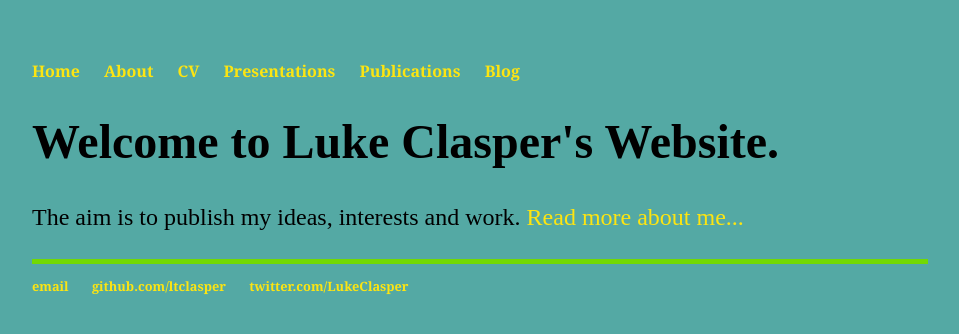
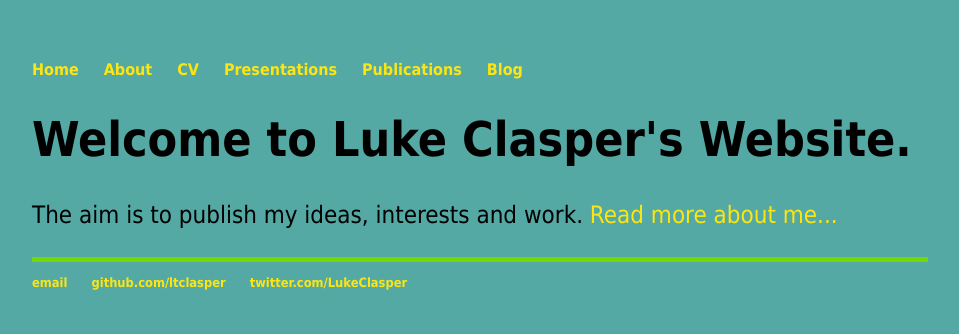
Before and after one commit to ltclasper/ltclasper.github.io, a Jekyll site: the page built from index.html, in a window 1280 px wide. Shown: the top 334 px of the page, without its empty margins (160-1119 px from the left). Built offline with Jekyll 4.4.1, drawn with Linux system fonts in a browser that asks for light colours.

Commit message:
Update main.css

```diff
--- a/css/main.css
+++ b/css/main.css
@@ -4,7 +4,7 @@ body {
     background-color: #54A9A4;
 }
 nav ul, footer ul {
-    font-family:'Georgia','serif';
+    font-family:'Tahoma','Geneva','sans-serif';
     padding: 0px;
     list-style: none;
     font-weight: bold;
@@ -16,20 +16,20 @@ nav ul li, footer ul li {
 a {
     text-decoration: none;
     color: #FDE511;
-    font-family:''Georgia','serif'';
+    font-family:'Tahoma','Geneva','sans-serif';
 }
 a:hover {
     text-decoration: underline;
 }
 h1 {
     font-size: 3em;
-    font-family:''Georgia','serif'';
+    font-family:'Tahoma','Geneva','sans-serif';
 }
 p {
     font-size: 1.5em;
     line-height: 1.4em;
     color: #000000;
-    font-family:''Georgia','serif'';
+    font-family:'Tahoma','Geneva','sans-serif';
 
 
 }
@@ -41,10 +41,10 @@ footer {
 ul.posts {
     margin: 20px auto 40px;
     font-size: 1.5em;
-    font-family:''Georgia','serif'';
+    font-family:'Tahoma','Geneva','sans-serif';
 }
 
 ul.posts li {
     list-style: none;
-    font-family:''Georgia','serif'';
+    font-family:'Tahoma','Geneva','sans-serif';
 }
```
